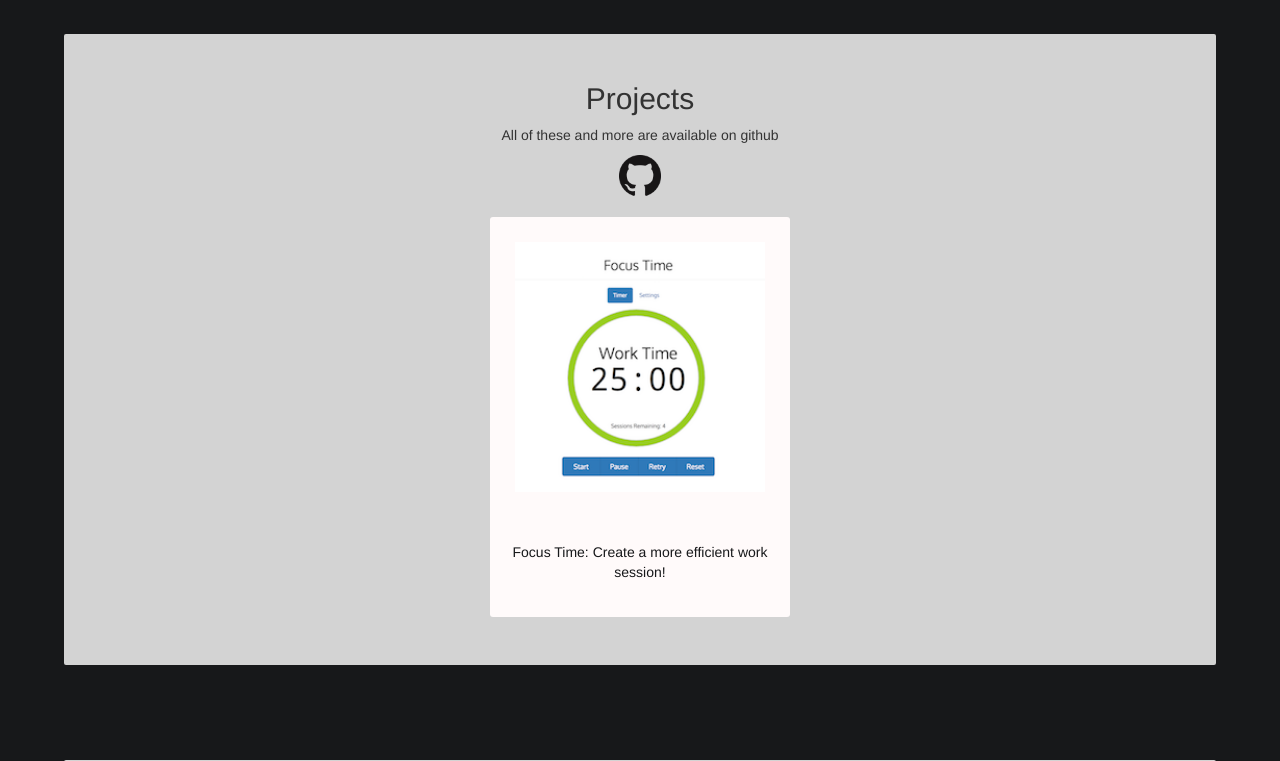
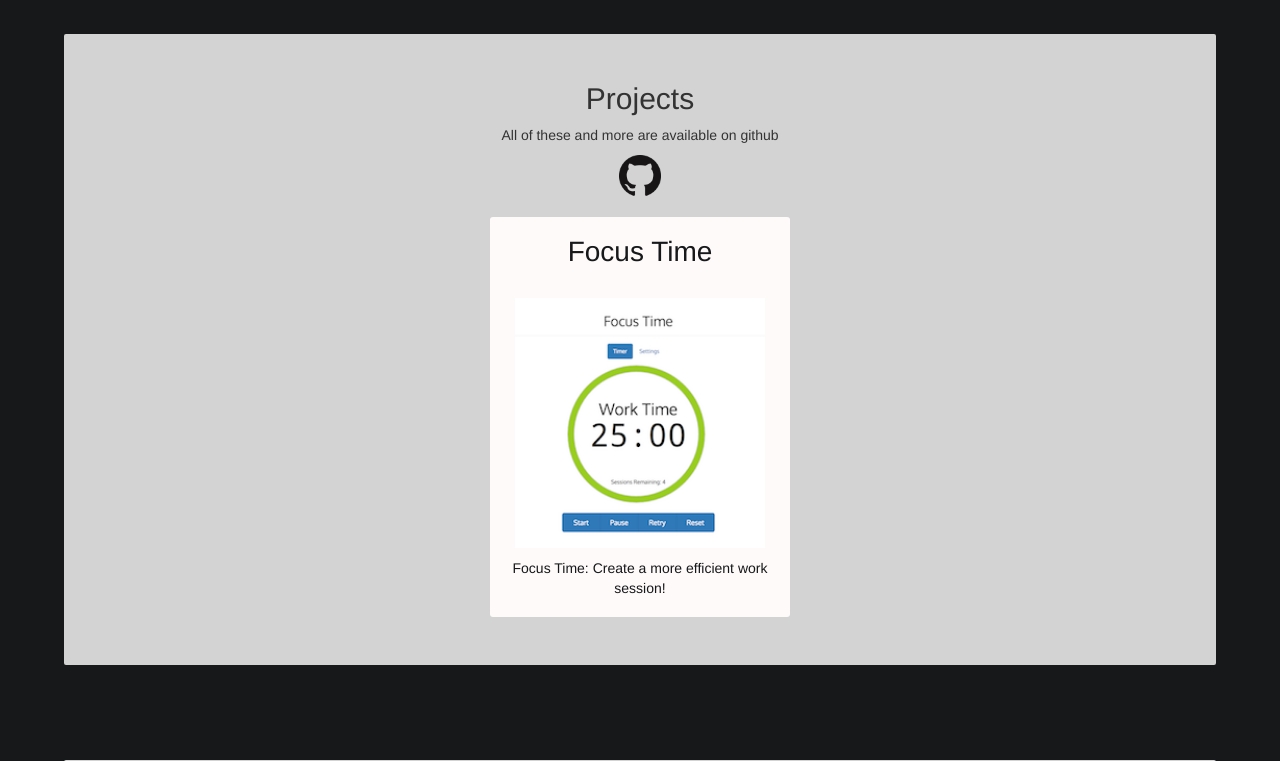
Before and after one commit to TNychka/FocusTime, a PHP site: page /index.html in a window 1280 px wide. Shown: the part 1180-1941 px from the top of the page. Run offline with PHP 8.4, Linux system fonts and the light colour scheme; some libraries are stand-ins or nearby versions.

Commit message:
Css and structure complete

```diff
--- a/index.html
+++ b/index.html
@@ -1,7 +1,7 @@
 <!DOCTYPE html>
 <html>
 <head>
-    <title>Nychka Project Exhibition</title>
+    <title>Full Stack</title>
     <link rel="icon" href="/lib/gear-md.png">
 
     <link rel="stylesheet" href="https://maxcdn.bootstrapcdn.com/bootstrap/3.3.7/css/bootstrap.min.css"
@@ -60,13 +60,17 @@
         <a class="info-link" href="https://github.com/TNychka"><img src="lib/GitHub-Mark-64px.png"
                                                                     style="width: 3em; height: 3em"></a>
         <div id="project-container">
-
+            <!--Focus Time-->
             <a href="http://tnychka.github.io" target="_blank">
                 <div class="project">
+                    <div class="project-title">
+                        <h4>Focus Time</h4>
+                    </div>
                     <img class="project-image" src="lib/tnychkaio.png">
                     <p>Focus Time: Create a more efficient work session!</p>
                 </div>
             </a>
+
         </div>
     </div>
 </div>
--- a/stylesheet.css
+++ b/stylesheet.css
@@ -107,8 +107,14 @@ h1 {
 }
 
 .project-image {
-    margin-top: 25px;
-    margin-bottom: 50px;
+    margin-top: 20px;
+    margin-bottom: 10px;
     width: 250px;
     height: 250px;
 }
+
+.project-title > h4 {
+    padding-top: 20px;
+    width: inherit;
+    font-size: 2em;
+}
```
